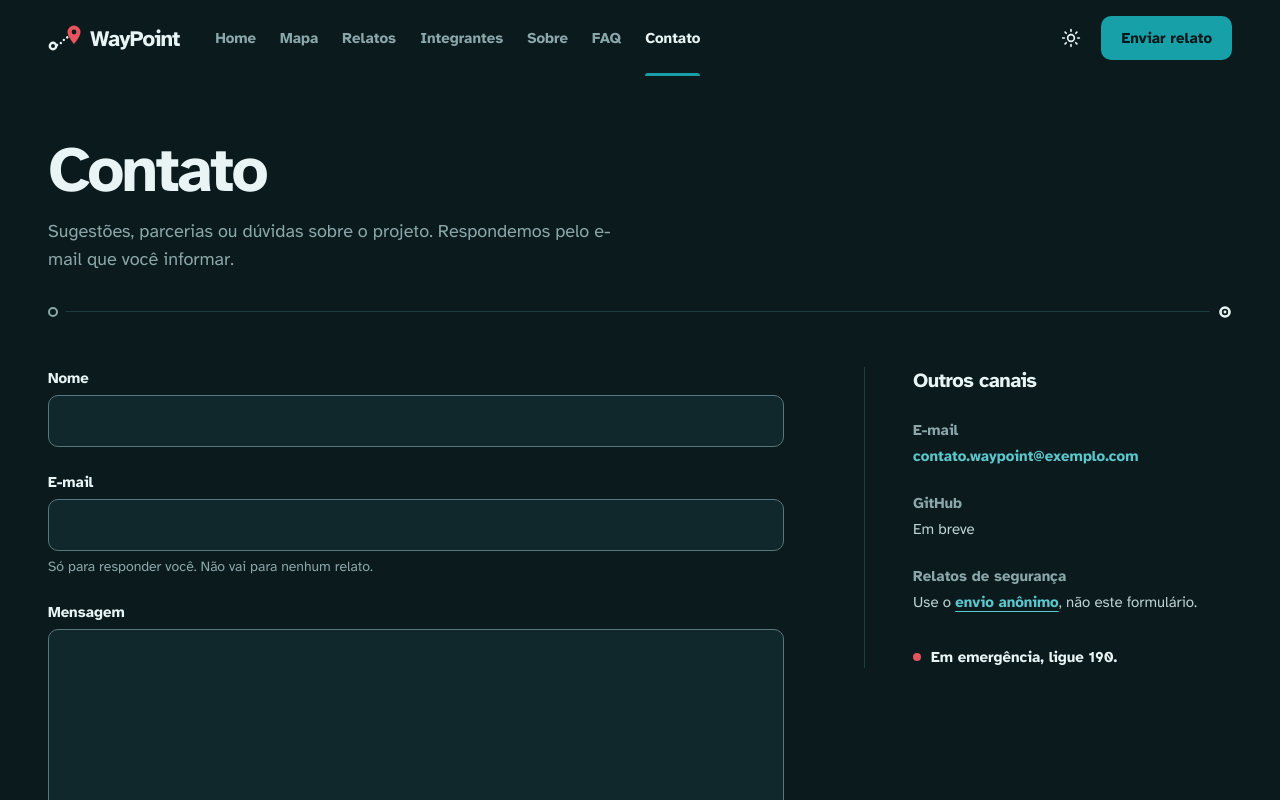
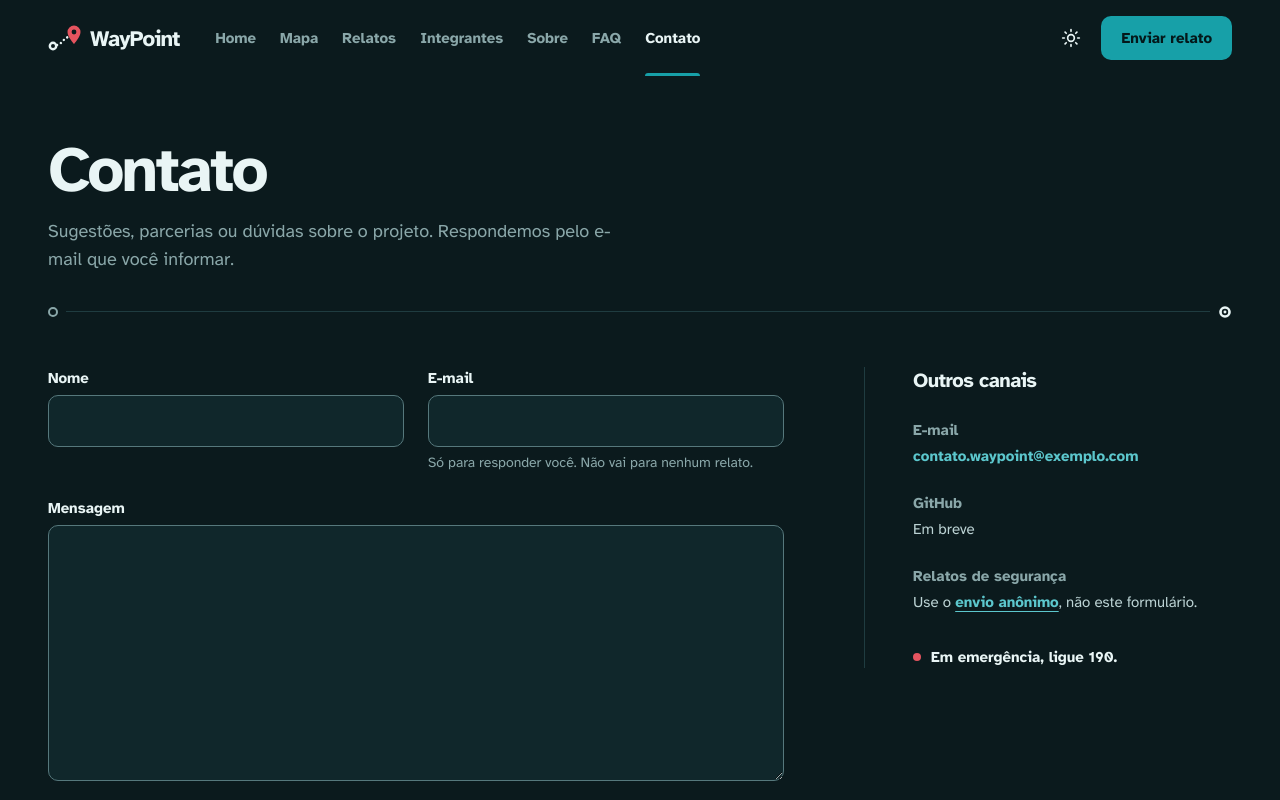
Before and after one commit to pivattidev/waypoint, a React (Vite) app: page /contato in a window 1280 px wide. Shown: the top 800 px of the page. Built offline with nearby package versions, Linux system fonts and the light colour scheme.

Commit message:
style: organiza nome e e-mail lado a lado e anima a entrada do contato

```diff
--- a/src/pages/Contato.tsx
+++ b/src/pages/Contato.tsx
@@ -1,4 +1,4 @@
-import { useState, type FormEvent } from 'react'
+import { useState, type CSSProperties, type FormEvent } from 'react'
 import { Link } from 'react-router-dom'
 import Button from '../components/Button'
 import Campo, { AreaTexto, Entrada } from '../components/Campo'
@@ -24,6 +24,11 @@ function validar(form: FormContato): ErrosContato {
   if (form.mensagem.trim().length < 10) erros.mensagem = 'Escreva a mensagem com pelo menos 10 letras.'
   return erros
 }
+
+/**
+ * Contato com validação. Como não existe endpoint na API, o envio monta um e-mail pronto (mailto:)
+ * em vez de fingir que a mensagem foi enviada.
+ */
 
 export default function Contato() {
   const [form, setForm] = useState<FormContato>(vazio)
@@ -68,37 +73,33 @@ export default function Contato() {
 
       {/* Proporção 2/3 + 1/3: o formulário ocupa a maior parte da tela, os canais ficam na lateral */}
       <div className="grid gap-14 xl:grid-cols-[minmax(0,2fr)_minmax(0,1fr)] xl:gap-20">
-      <form noValidate onSubmit={enviar} className="flex flex-col gap-6">
+      <form noValidate onSubmit={enviar} className="entrar flex flex-col gap-6" style={{ '--i': 3 } as CSSProperties}>
           {pronto && (
             <p role="status" className="entrar border-l-2 border-teal pl-4 text-ink">
               <strong className="block">Mensagem pronta no seu app de e-mail.</strong>
               <span className="text-muted">Confira e envie por lá. Se nada abriu, escreva para {EMAIL_CONTATO}.</span>
             </p>
           )}
+          {/* Nome e e-mail lado a lado: campos curtos não precisam da largura toda */}
+          <div className="grid gap-6 md:grid-cols-2">
             <Campo id="nome" rotulo="Nome" erro={erros.nome}>
               <Entrada id="nome" name="nome" autoComplete="name" value={form.nome} erro={!!erros.nome} onChange={(e) => atualizar('nome', e.target.value)} />
             </Campo>
             <Campo id="email" rotulo="E-mail" erro={erros.email} dica="Só para responder você. Não vai para nenhum relato.">
               <Entrada id="email" name="email" type="email" autoComplete="email" spellCheck={false} value={form.email} erro={!!erros.email} onChange={(e) => atualizar('email', e.target.value)} />
             </Campo>
+          </div>
           <Campo id="mensagem" rotulo="Mensagem" erro={erros.mensagem}>
             <AreaTexto id="mensagem" name="mensagem" rows={9} value={form.mensagem} erro={!!erros.mensagem} onChange={(e) => atualizar('mensagem', e.target.value)} />
           </Campo>
-        <Button type="submit" className="mt-2 self-start">
+          <Button type="submit" className="mt-2 self-start max-sm:self-stretch">
             Escrever e-mail
           </Button>
-
-        {linkGmail && (
-          <p className="text-sm">
-            O e-mail não abriu?{' '}
-            <a href={linkGmail} target="_blank" rel="noreferrer" className="underline">
-              Abrir no Gmail
-            </a>
-          </p>
-        )}
         </form>
       {/* Outros canais: na lateral, separados só por uma linha */}
-        <aside className="border-t border-line pt-8 xl:sticky xl:top-28 xl:self-start xl:border-l xl:border-t-0 xl:pl-12 xl:pt-0">
+        <aside
+          className="entrar border-t border-line pt-8 xl:sticky xl:top-28 xl:self-start xl:border-l xl:border-t-0 xl:pl-12 xl:pt-0"
+          style={{ '--i': 4 } as CSSProperties}        >
           <h2 className="text-xl">Outros canais</h2>
           <dl className="mt-6 space-y-6 text-[15px]">
             <div>
```
Lines whose indentation alone changed are shown as unchanged.
